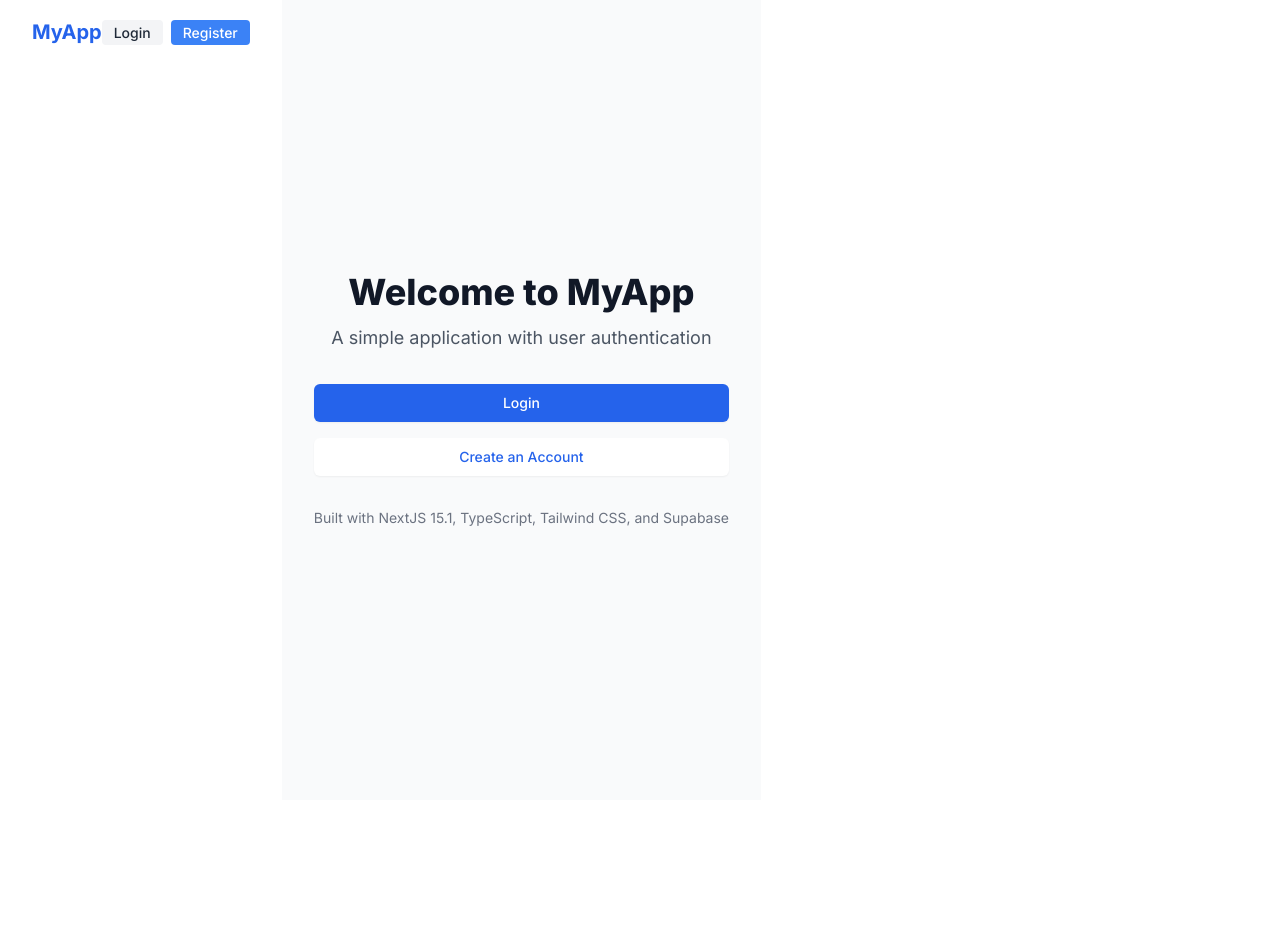
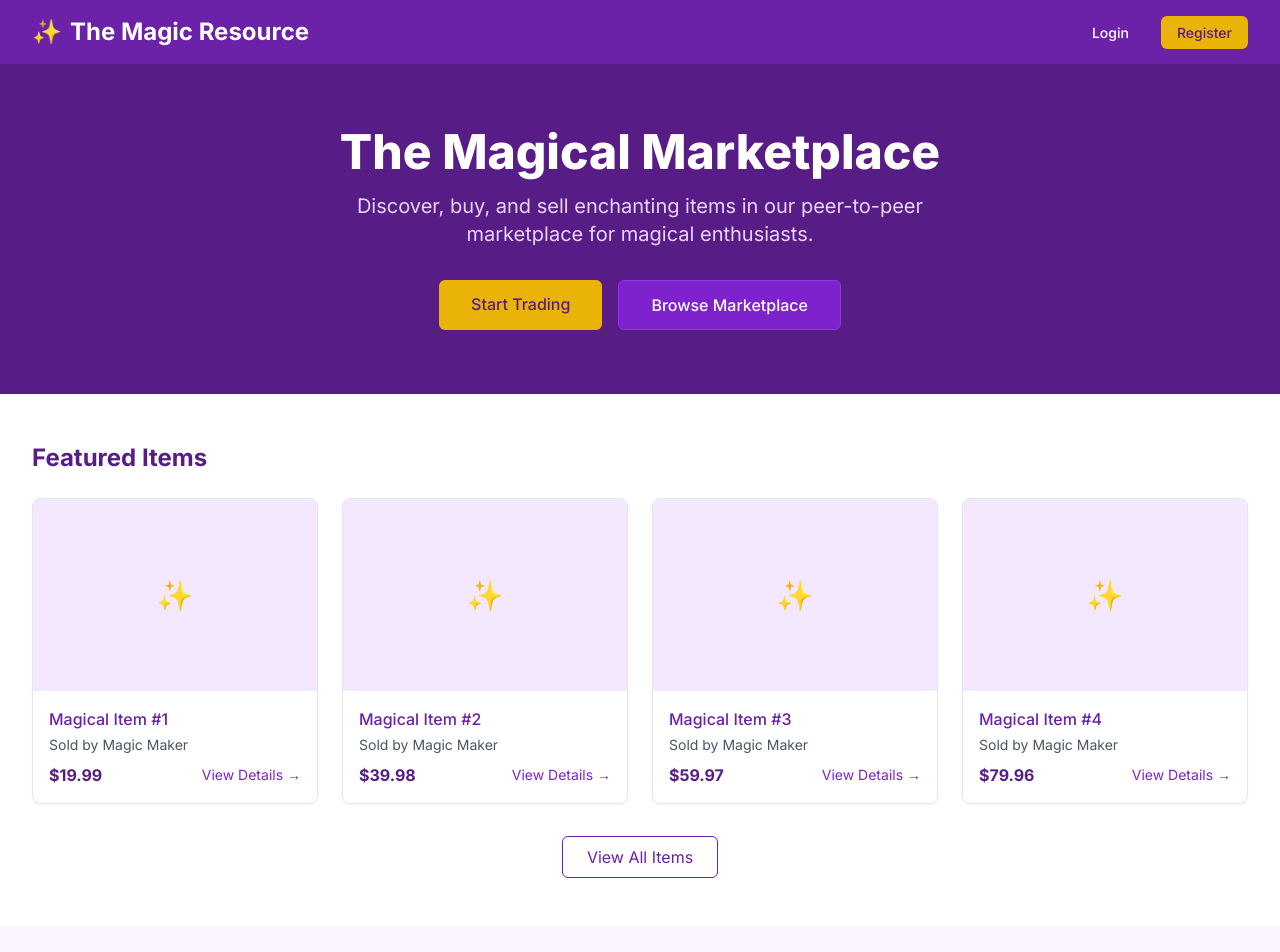
Before and after one commit to kellyjandrews/tmr, a Next.js app: page / in a window 1280 px wide. Shown: the top 952 px of the page. Before the commit the page ends 800 px from the top, so only its background shows below. Built offline with nearby package versions, Linux system fonts and the light colour scheme; no server answers.

Commit message:
update layout and homepage

```diff
--- a/app/layout.tsx
+++ b/app/layout.tsx
@@ -2,7 +2,8 @@
 import type { Metadata } from 'next';
 import { Inter } from 'next/font/google';
 import '@/styles/globals.css';
-import Navbar from '@/components/Navbar';
+import Header from '@/components/Header';
+import Footer from '@/components/Footer';
 import { cookies } from 'next/headers';
 import { supabase } from '@/lib/supabase';
 
@@ -10,10 +11,10 @@ const inter = Inter({ subsets: ['latin'] });
 
 export const metadata: Metadata = {
   title: {
-    template: '%s | MyApp',
-    default: 'MyApp - User Registration System',
+    template: '%s | The Magic Resource',
+    default: 'The Magic Resource - Magical Marketplace',
   },
-  description: 'A simple user registration system built with NextJS and Supabase',
+  description: 'A peer-to-peer marketplace for magical items and resources',
 };
 
 export default async function RootLayout({
@@ -21,7 +22,7 @@ export default async function RootLayout({
 }: {
   children: React.ReactNode
 }) {
-  // Get current user for the navbar
+  // Get current user for the header
   let user = null;
   const cookieStore = await cookies();
   const token = cookieStore.get('sb-auth-token')?.value;
@@ -34,10 +35,13 @@ export default async function RootLayout({
   return (
     <html lang="en">
       <body className={inter.className}>
-        <Navbar user={user} />
-        <main>
-          {children}
-        </main>
+        <div className="flex flex-col min-h-screen">
+          <Header user={user} />
+          <main className="flex-grow">
+            {children}
+          </main>
+          <Footer />
+        </div>
       </body>
     </html>
   );
--- a/app/page.tsx
+++ b/app/page.tsx
@@ -3,36 +3,113 @@ import Link from 'next/link';
 
 export default function HomePage() {
   return (
-    <div className="flex flex-col items-center justify-center min-h-screen bg-gray-50 py-12 px-4 sm:px-6 lg:px-8">
-      <div className="max-w-md w-full space-y-8 text-center">
-        <div>
-          <h1 className="text-4xl font-extrabold text-gray-900">Welcome to MyApp</h1>
-          <p className="mt-3 text-lg text-gray-600">
-            A simple application with user authentication
+    <>
+      {/* Hero Section */}
+      <section className="bg-purple-900 py-16 px-4 sm:px-6 lg:px-8 text-white">
+        <div className="w-full text-center">
+          <h2 className="text-4xl font-extrabold sm:text-5xl">
+            The Magical Marketplace
+          </h2>
+          <p className="mt-4 text-xl text-purple-200 max-w-2xl mx-auto">
+            Discover, buy, and sell enchanting items in our peer-to-peer marketplace for magical enthusiasts.
           </p>
-        </div>
-
-        <div className="mt-8 space-y-4">
+          <div className="mt-8 flex justify-center space-x-4">
             <Link
-            href="/login"
-            className="w-full flex justify-center py-2 px-4 border border-transparent rounded-md shadow-sm text-sm font-medium text-white bg-blue-600 hover:bg-blue-700 focus:outline-none focus:ring-2 focus:ring-offset-2 focus:ring-blue-500"
+              href="/register"
+              className="px-8 py-3 text-base font-medium text-purple-900 bg-yellow-500 rounded-md hover:bg-yellow-400"
             >
-            Login
+              Start Trading
             </Link>
             <Link
-            href="/register"
-            className="w-full flex justify-center py-2 px-4 border border-transparent rounded-md shadow-sm text-sm font-medium text-blue-600 bg-white hover:bg-gray-50 focus:outline-none focus:ring-2 focus:ring-offset-2 focus:ring-blue-500"
+              href="/marketplace"
+              className="px-8 py-3 text-base font-medium text-white bg-purple-700 rounded-md border border-purple-600 hover:bg-purple-600"
             >
-            Create an Account
+              Browse Marketplace
             </Link>
           </div>
+        </div>
+      </section>
 
-        <div className="mt-6">
-          <p className="text-sm text-gray-500">
-            Built with NextJS 15.1, TypeScript, Tailwind CSS, and Supabase
-          </p>
+      {/* Featured Products Section */}
+      <section className="py-12 px-4 sm:px-6 lg:px-8 bg-white">
+        <div className="w-full">
+          <h2 className="text-2xl font-bold text-purple-900 mb-6">Featured Items</h2>
+          <div className="grid grid-cols-1 sm:grid-cols-2 lg:grid-cols-4 gap-6">
+            {/* This would be populated from a database, showing static placeholders for now */}
+            {[1, 2, 3, 4].map((item) => (
+              <div key={item} className="border border-gray-200 rounded-lg overflow-hidden shadow-sm hover:shadow-md transition-shadow">
+                <div className="h-48 bg-purple-100 flex items-center justify-center">
+                  <span className="text-3xl">✨</span>
+                </div>
+                <div className="p-4">
+                  <h3 className="font-medium text-purple-800">Magical Item #{item}</h3>
+                  <p className="text-sm text-gray-600 mt-1">Sold by Magic Maker</p>
+                  <div className="mt-2 flex justify-between items-center">
+                    <span className="font-bold text-purple-900">${(19.99 * item).toFixed(2)}</span>
+                    <Link
+                      href={`/item/${item}`}
+                      className="text-sm text-purple-700 hover:text-purple-900"
+                    >
+                      View Details →
+                    </Link>
                   </div>
                 </div>
               </div>
+            ))}
+          </div>
+          <div className="mt-8 text-center">
+            <Link
+              href="/marketplace"
+              className="inline-block px-6 py-2 text-purple-800 border border-purple-800 rounded-md hover:bg-purple-50"
+            >
+              View All Items
+            </Link>
+          </div>
+        </div>
+      </section>
+
+      {/* Categories Section */}
+      <section className="py-12 px-4 sm:px-6 lg:px-8 bg-purple-50">
+        <div className="w-full">
+          <h2 className="text-2xl font-bold text-purple-900 mb-6">Explore Categories</h2>
+          <div className="grid grid-cols-2 md:grid-cols-3 lg:grid-cols-6 gap-4">
+            {['Wands', 'Potions', 'Spellbooks', 'Crystals', 'Artifacts', 'Ingredients'].map((category) => (
+              <Link
+                key={category}
+                href={`/category/${category.toLowerCase()}`}
+                className="bg-white p-4 rounded-lg text-center shadow-sm hover:shadow-md transition-shadow border border-gray-100"
+              >
+                <h3 className="font-medium text-purple-800">{category}</h3>
+                <p className="text-xs text-gray-500 mt-1">Browse Collection</p>
+              </Link>
+            ))}
+          </div>
+        </div>
+      </section>
+
+      {/* How It Works Section */}
+      <section className="py-12 px-4 sm:px-6 lg:px-8 bg-white">
+        <div className="w-full">
+          <h2 className="text-2xl font-bold text-purple-900 mb-6 text-center">How The Magic Resource Works</h2>
+          <div className="grid grid-cols-1 md:grid-cols-3 gap-8">
+            <div className="bg-purple-50 p-6 rounded-lg">
+              <div className="w-12 h-12 bg-yellow-400 rounded-full flex items-center justify-center text-purple-900 font-bold mb-4">1</div>
+              <h3 className="text-lg font-semibold text-purple-900 mb-2">Create Your Shop</h3>
+              <p className="text-gray-600">Register and set up your magical storefront in minutes. Customize your profile and start listing your items.</p>
+            </div>
+            <div className="bg-purple-50 p-6 rounded-lg">
+              <div className="w-12 h-12 bg-yellow-400 rounded-full flex items-center justify-center text-purple-900 font-bold mb-4">2</div>
+              <h3 className="text-lg font-semibold text-purple-900 mb-2">Buy & Sell Items</h3>
+              <p className="text-gray-600">List your magical items for sale or browse our marketplace to find the perfect additions to your collection.</p>
+            </div>
+            <div className="bg-purple-50 p-6 rounded-lg">
+              <div className="w-12 h-12 bg-yellow-400 rounded-full flex items-center justify-center text-purple-900 font-bold mb-4">3</div>
+              <h3 className="text-lg font-semibold text-purple-900 mb-2">Secure Transactions</h3>
+              <p className="text-gray-600">Our secure platform ensures safe transactions between buyers and sellers in the magical community.</p>
+            </div>
+          </div>
+        </div>
+      </section>
+    </>
   );
 }
--- /dev/null
+++ b/components/Footer.tsx
@@ -0,0 +1,59 @@
+// components/Footer.tsx
+import Link from 'next/link';
+
+export default function Footer() {
+  return (
+    <footer className="bg-purple-800 text-white py-8 px-4 sm:px-6 lg:px-8">
+      <div className="w-full">
+        <div className="md:flex md:justify-between">
+          <div className="mb-8 md:mb-0">
+            <h3 className="text-xl font-bold flex items-center space-x-2">
+              <span className="text-yellow-300">✨</span>
+              <span>The Magic Resource</span>
+            </h3>
+            <p className="mt-2 text-purple-200 text-sm">
+              Your gateway to magical tools and resources.
+            </p>
+          </div>
+          <div className="grid grid-cols-2 gap-8 sm:grid-cols-3">
+            <div>
+              <h4 className="text-sm font-semibold text-yellow-300 uppercase tracking-wider">Resources</h4>
+              <ul className="mt-4 space-y-2">
+                <li>
+                  <Link href="/help" className="text-purple-200 hover:text-yellow-300">
+                    Help Center
+                  </Link>
+                </li>
+                <li>
+                  <Link href="/docs" className="text-purple-200 hover:text-yellow-300">
+                    Documentation
+                  </Link>
+                </li>
+              </ul>
+            </div>
+            <div>
+              <h4 className="text-sm font-semibold text-yellow-300 uppercase tracking-wider">Legal</h4>
+              <ul className="mt-4 space-y-2">
+                <li>
+                  <Link href="/privacy" className="text-purple-200 hover:text-yellow-300">
+                    Privacy
+                  </Link>
+                </li>
+                <li>
+                  <Link href="/terms" className="text-purple-200 hover:text-yellow-300">
+                    Terms
+                  </Link>
+                </li>
+              </ul>
+            </div>
+          </div>
+        </div>
+        <div className="mt-8 border-t border-purple-700 pt-8 md:flex md:items-center md:justify-between">
+          <p className="text-purple-200 text-sm">
+            &copy; {new Date().getFullYear()} The Magic Resource. All rights reserved.
+          </p>
+        </div>
+      </div>
+    </footer>
+  );
+}
--- /dev/null
+++ b/components/Header.tsx
@@ -0,0 +1,85 @@
+// components/Header.tsx
+'use client';
+
+import Link from 'next/link';
+import { useRouter } from 'next/navigation';
+import { useState } from 'react';
+
+type HeaderProps = {
+  user?: {
+    email?: string | null;
+    id: string;
+  } | null;
+};
+
+export default function Header({ user }: HeaderProps) {
+  const router = useRouter();
+  const [isLoading, setIsLoading] = useState(false);
+
+  const handleLogout = async () => {
+    setIsLoading(true);
+    try {
+      const { logoutUser } = await import('@/actions/auth');
+      await logoutUser();
+      router.push('/');
+    } catch (error) {
+      console.error('Logout failed:', error);
+    } finally {
+      setIsLoading(false);
+    }
+  };
+
+  return (
+    <header className="bg-purple-800 text-white py-4 px-4 sm:px-6 lg:px-8">
+      <div className="w-full flex justify-between items-center">
+        <Link href="/" className="text-2xl font-bold flex items-center space-x-2">
+          <span className="text-yellow-300">✨</span>
+          <span>The Magic Resource</span>
+        </Link>
+
+        <div className="space-x-4">
+          {user ? (
+            <div className="flex items-center space-x-4">
+              <Link href="/dashboard" className="text-sm font-medium hover:text-yellow-300">
+                Dashboard
+              </Link>
+
+              <div className="flex items-center space-x-2">
+                <div className="h-8 w-8 rounded-full bg-purple-600 flex items-center justify-center text-white border-2 border-yellow-300">
+                  {user.email?.charAt(0).toUpperCase() || 'U'}
+                </div>
+                <span className="text-sm font-medium hidden md:inline">
+                  {user.email || 'User'}
+                </span>
+              </div>
+
+              <button
+                type="button"
+                onClick={handleLogout}
+                disabled={isLoading}
+                className="px-4 py-2 text-sm font-medium bg-purple-700 rounded-md hover:bg-purple-600 border border-purple-600"
+              >
+                {isLoading ? 'Logging out...' : 'Logout'}
+              </button>
+            </div>
+          ) : (
+            <>
+              <Link
+                href="/login"
+                className="px-4 py-2 text-sm font-medium hover:text-yellow-300"
+              >
+                Login
+              </Link>
+              <Link
+                href="/register"
+                className="px-4 py-2 text-sm font-medium bg-yellow-500 text-purple-900 rounded-md hover:bg-yellow-400"
+              >
+                Register
+              </Link>
+            </>
+          )}
+        </div>
+      </div>
+    </header>
+  );
+}
```
Lines whose indentation alone changed are shown as unchanged.
